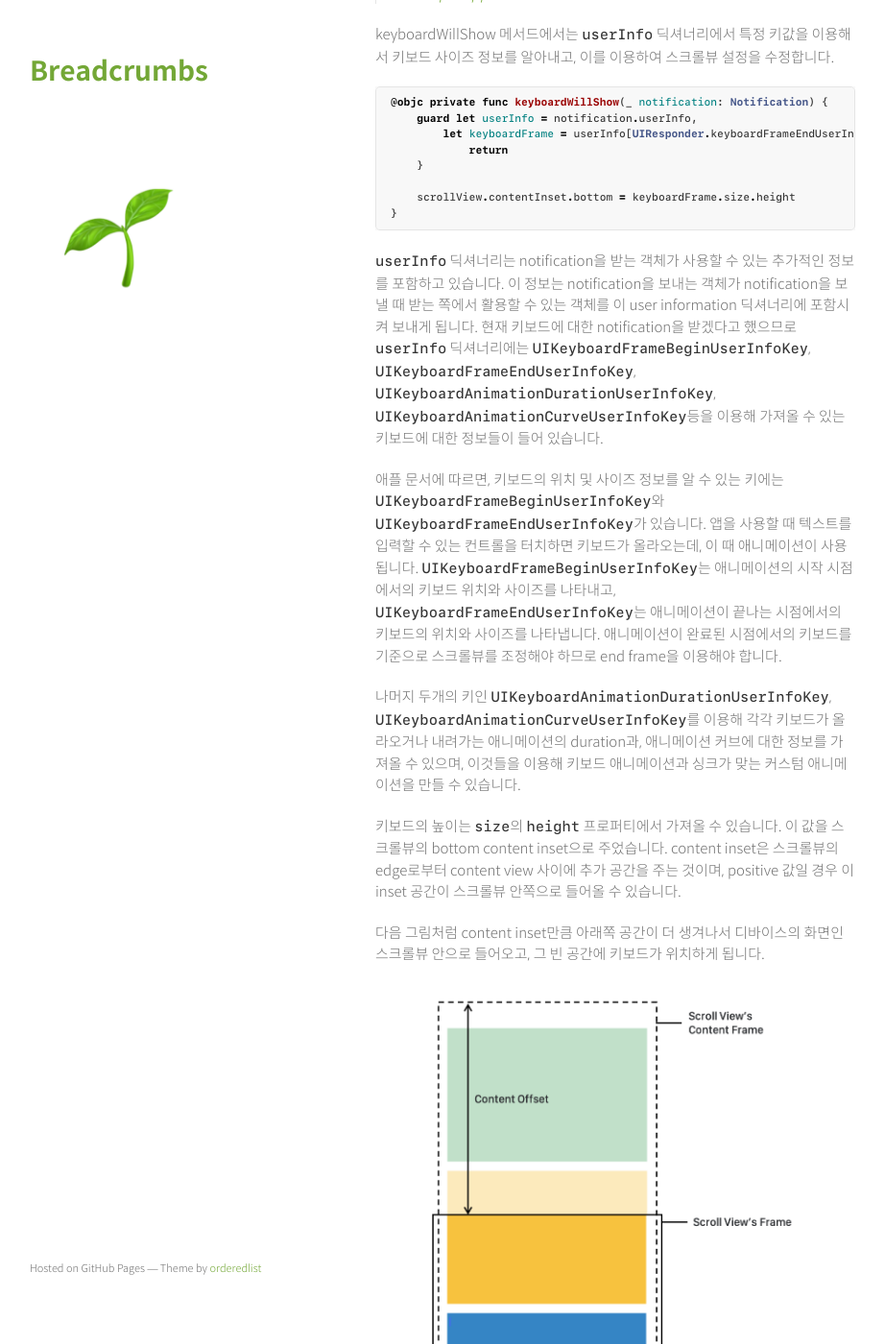
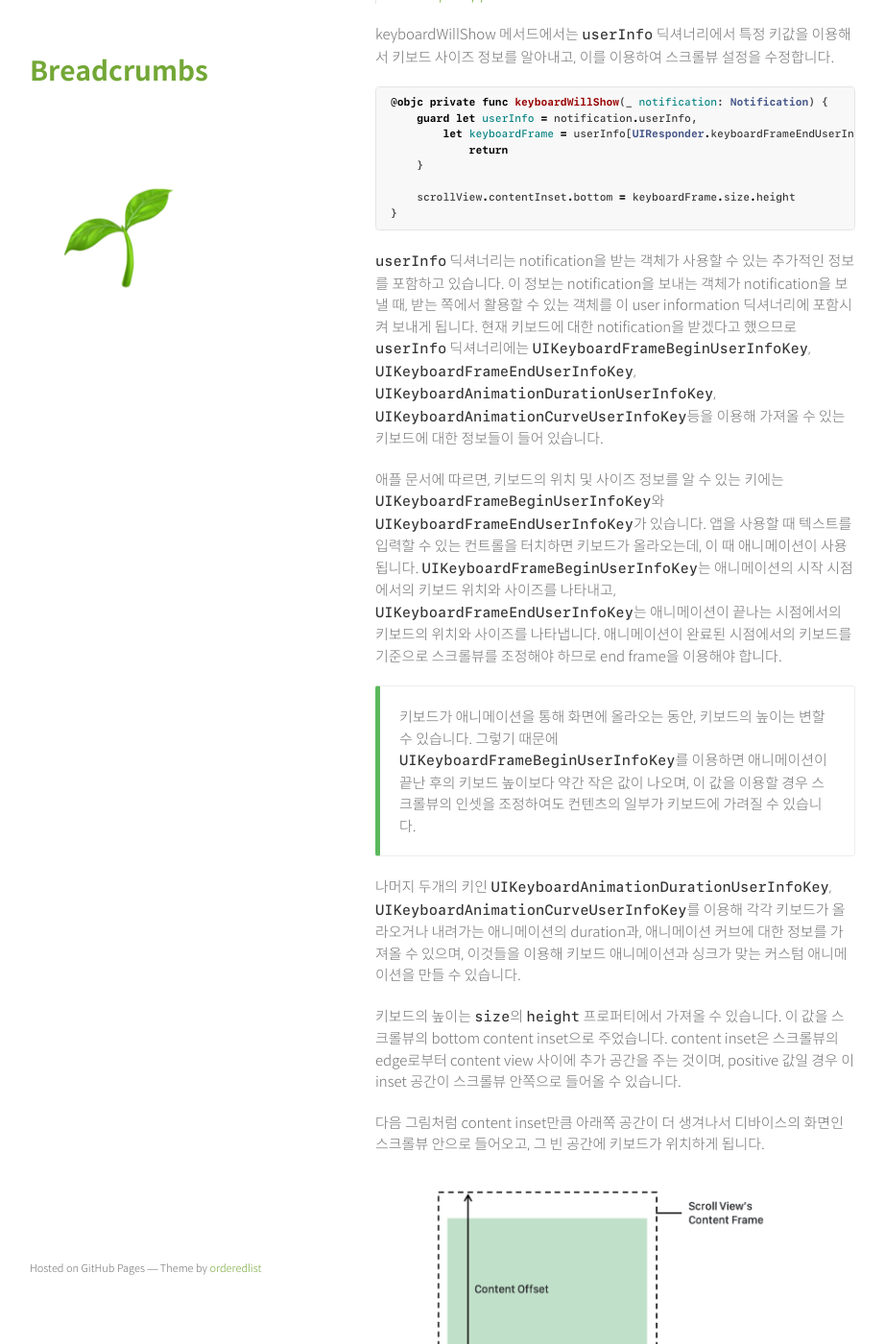
Before and after one commit to seizze/seizze.github.io, a Jekyll site: the page built from _posts/2019-11-17-iOS에서-키보드에-동적인-스크롤뷰-만들기.md, in a window 1280 px wide and 1400 px high, scrolled down 3973 px. Shown: the whole window at 96% size, without its empty margins (179-1101 px from the left). Built offline with Jekyll 4.4.1, drawn with Linux system fonts in a browser that asks for light colours.

Commit message:
Add a comment to post - dynamic scroll view

````diff
--- a/_posts/2019-11-17-iOS에서-키보드에-동적인-스크롤뷰-만들기.md
+++ b/_posts/2019-11-17-iOS에서-키보드에-동적인-스크롤뷰-만들기.md
@@ -143,9 +143,11 @@ keyboardWillShow 메서드에서는 `userInfo` 딕셔너리에서 특정 키값
     scrollView.contentInset.bottom = keyboardFrame.size.height
 }
 ```
-`userInfo` 딕셔너리는 notification을 받는 객체가 사용할 수 있는 추가적인 정보를 포함하고 있습니다. 이 정보는 notification을 보내는 객체가 notification을 보낼 때 받는 쪽에서 활용할 수 있는 객체를 이 user information 딕셔너리에 포함시켜 보내게 됩니다. 현재 키보드에 대한 notification을 받겠다고 했으므로 `userInfo` 딕셔너리에는 `UIKeyboardFrameBeginUserInfoKey`, `UIKeyboardFrameEndUserInfoKey`, `UIKeyboardAnimationDurationUserInfoKey`, `UIKeyboardAnimationCurveUserInfoKey`등을 이용해 가져올 수 있는 키보드에 대한 정보들이 들어 있습니다.
+`userInfo` 딕셔너리는 notification을 받는 객체가 사용할 수 있는 추가적인 정보를 포함하고 있습니다. 이 정보는 notification을 보내는 객체가 notification을 보낼 때, 받는 쪽에서 활용할 수 있는 객체를 이 user information 딕셔너리에 포함시켜 보내게 됩니다. 현재 키보드에 대한 notification을 받겠다고 했으므로 `userInfo` 딕셔너리에는 `UIKeyboardFrameBeginUserInfoKey`, `UIKeyboardFrameEndUserInfoKey`, `UIKeyboardAnimationDurationUserInfoKey`, `UIKeyboardAnimationCurveUserInfoKey`등을 이용해 가져올 수 있는 키보드에 대한 정보들이 들어 있습니다.
 
 애플 문서에 따르면, 키보드의 위치 및 사이즈 정보를 알 수 있는 키에는 `UIKeyboardFrameBeginUserInfoKey`와 `UIKeyboardFrameEndUserInfoKey`가 있습니다. 앱을 사용할 때 텍스트를 입력할 수 있는 컨트롤을 터치하면 키보드가 올라오는데, 이 때 애니메이션이 사용됩니다. `UIKeyboardFrameBeginUserInfoKey`는 애니메이션의 시작 시점에서의 키보드 위치와 사이즈를 나타내고, `UIKeyboardFrameEndUserInfoKey`는 애니메이션이 끝나는 시점에서의 키보드의 위치와 사이즈를 나타냅니다. 애니메이션이 완료된 시점에서의 키보드를 기준으로 스크롤뷰를 조정해야 하므로 end frame을 이용해야 합니다.
+
+{% include callout.html content="키보드가 애니메이션을 통해 화면에 올라오는 동안, 키보드의 높이는 변할 수 있습니다. 그렇기 때문에 `UIKeyboardFrameBeginUserInfoKey`를 이용하면 애니메이션이 끝난 후의 키보드 높이보다 약간 작은 값이 나오며, 이 값을 이용할 경우 스크롤뷰의 인셋을 조정하여도 컨텐츠의 일부가 키보드에 가려질 수 있습니다." type="success" %}
 
 나머지 두개의 키인 `UIKeyboardAnimationDurationUserInfoKey`, `UIKeyboardAnimationCurveUserInfoKey`를 이용해 각각 키보드가 올라오거나 내려가는 애니메이션의 duration과, 애니메이션 커브에 대한 정보를 가져올 수 있으며, 이것들을 이용해 키보드 애니메이션과 싱크가 맞는 커스텀 애니메이션을 만들 수 있습니다.
 
````
